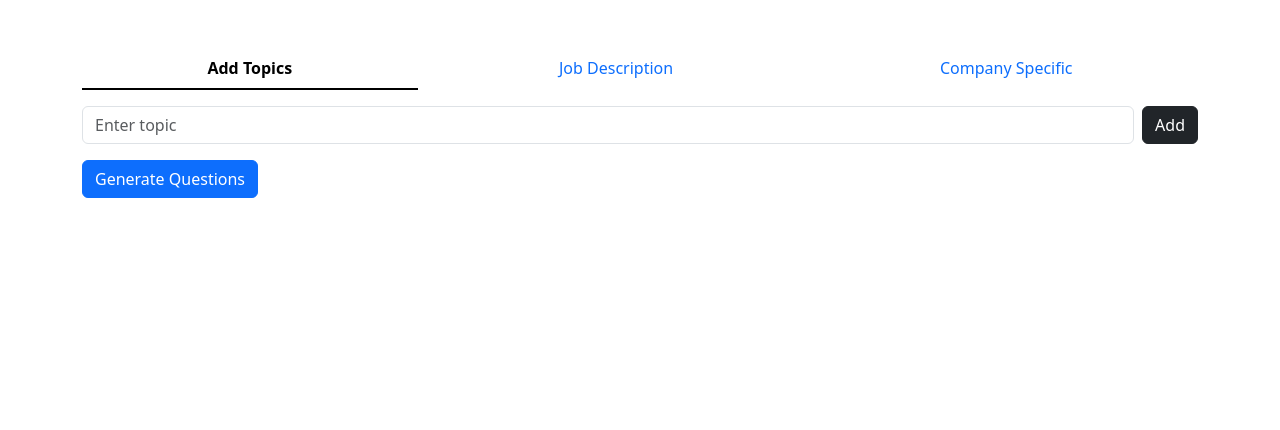
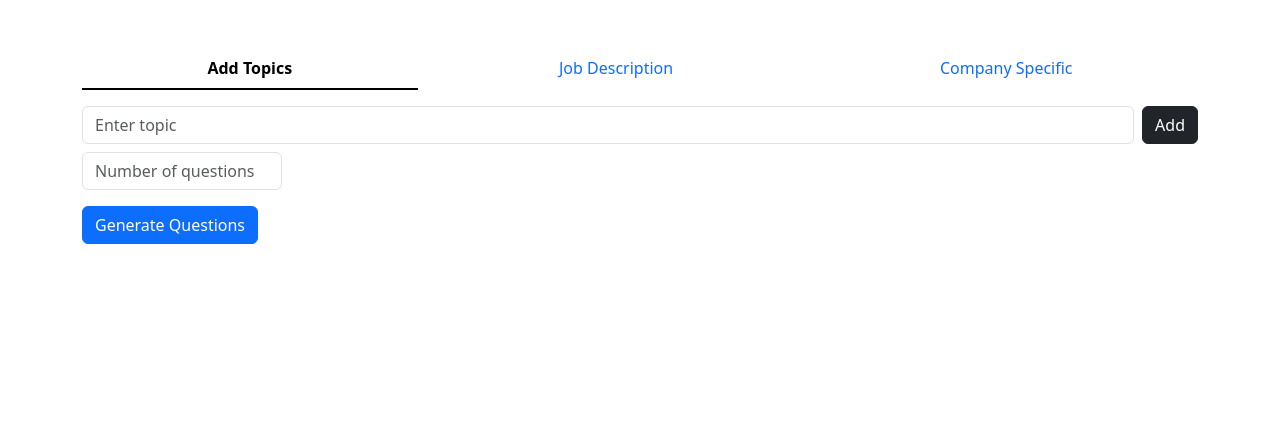
Before and after one commit to cryoleet/interviewSimulator, a Django app: page / in a window 1280 px wide. Shown: the part 56-486 px from the top of the page. Run offline with Django 4.2, Linux system fonts and the light colour scheme.

Commit message:
Minor bugfixes and added input field for number of questions

```diff
--- a/simulator/gemini_helper.py
+++ b/simulator/gemini_helper.py
@@ -3,7 +3,7 @@ import json
 
 
 topicListPrompt = """
-I have a list of keywords. For each keyword, generate an interview question related to that keyword. The questions should be relevant, professional, and appropriate for a job interview.
+I have a list of keywords. Generate a list of {} based on the given keywords. The questions should be relevant, professional, and appropriate for a job interview.
 
 Keywords: {}
 """
--- a/simulator/templates/select_interview.html
+++ b/simulator/templates/select_interview.html
@@ -32,8 +32,12 @@
           <input id="topicInput" class="form-control" type="text" placeholder="Enter topic" aria-label="Enter topic">
           <button id="topicAddBtn" type="button" class="btn btn-dark ms-2">Add</button>
         </div>
+
         <input type="hidden" id="topicList" name="topicList">
+
+        <input class="form-control mt-2 number-questions" type="number" placeholder="Number of questions" aria-label="Enter number of questions" name="number_of_questions" style="max-width : 200px;">
         <button class="btn btn-primary mt-3" type="submit">Generate Questions</button>
+
       </form>
 
 
@@ -56,6 +60,7 @@
       <form method="post" action="/jd/" enctype="multipart/form-data">
         {% csrf_token %}
         <input type="file" class="form-control mt-3" id="jobDescription" name="jd">
+        <input class="form-control mt-2 number-questions" type="number" placeholder="Number of questions" aria-label="Enter number of questions" name="number_of_questions" style="max-width : 200px;">
         <button class="btn btn-primary mt-3" type="submit">Upload and Generate Questions</button>
       </form>
     </div>
@@ -63,7 +68,8 @@
       <form method="post" action="/companyspec/">
         {% csrf_token %}
         <input type="text" class="form-control mt-3" id="companyName" placeholder="Enter Company Name" name="companyName">
-        <input type="text" class="form-control mt-3" id="companyRole" placeholder="Enter Role" name="companyRole">
+        <input type="text" class="form-control mt-2" id="companyRole" placeholder="Enter Role" name="companyRole">
+        <input class="form-control mt-2 number-questions" type="number" placeholder="Number of questions" aria-label="Enter number of questions" name="number_of_questions" style="max-width : 200px;">
         <button class="btn btn-primary mt-3" type="submit">Generate Questions</button>
       </form>
     </div>
--- a/simulator/views.py
+++ b/simulator/views.py
@@ -18,9 +18,15 @@ def selectInterview(request):
 def topics(request):
   if request.method == "POST":
     topicList = request.POST.get("topicList", [])
-    topicList = ",".join(topicList)
-    prompt = topicListPrompt.format(topicList)
+    number_of_questions = request.POST.get("number_of_questions", 5)
+    prompt = topicListPrompt.format(number_of_questions, topicList)
     list_of_questions = askGemini(prompt, questions_schema)
+    print("*" * 10)
+    print(prompt)
+    print("*" * 10)
+    print("*" * 10)
+    print(list_of_questions)
+    print("*" * 10)
     request.session["questions"] = list_of_questions
     request.session["number_of_questions"] = len(list_of_questions)
     return redirect("/interview")
@@ -29,6 +35,7 @@ def topics(request):
 def throughJD(request):
     if request.method == "POST":
         jdFile = request.FILES.get("jd")
+        number_of_questions = request.POST.get("number_of_questions", 5)
         file_content = ""
         if jdFile:
             file_name = jdFile.name
@@ -56,7 +63,7 @@ def throughJD(request):
                 raise TypeError("Invalid file type")
 
 
-        prompt = JdPrompt.format(2, file_content)
+        prompt = JdPrompt.format(number_of_questions, file_content)
 
         list_of_questions = askGemini(prompt, questions_schema)
         request.session["questions"] = list_of_questions
@@ -68,7 +75,8 @@ def companySpec(request):
     if request.method == "POST":
         companyName = request.POST.get("companyName")
         companyRole = request.POST.get("companyRole")
-        prompt = companySpecificPrompt.format(2, companyName, companyRole)
+        number_of_questions = request.POST.get("number_of_questions", 5)
+        prompt = companySpecificPrompt.format(number_of_questions, companyName, companyRole)
         list_of_questions = askGemini(prompt, questions_schema)
         request.session["questions"] = list_of_questions
         request.session["number_of_questions"] = len(list_of_questions)
```
Also changed, not shown: db.sqlite3, simulator/static/css/selectInterview.css (line endings or trailing spaces), 5 other files.
